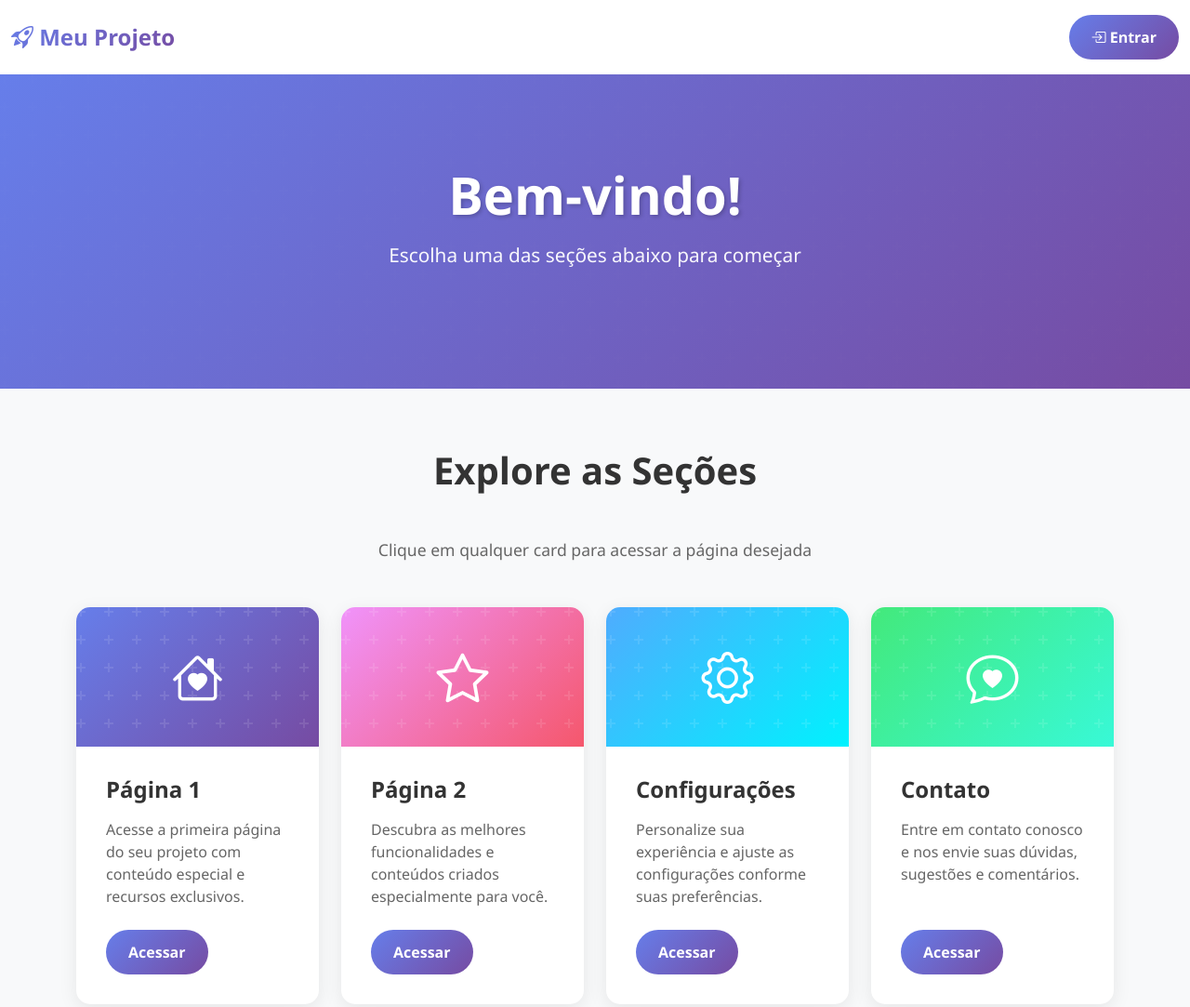
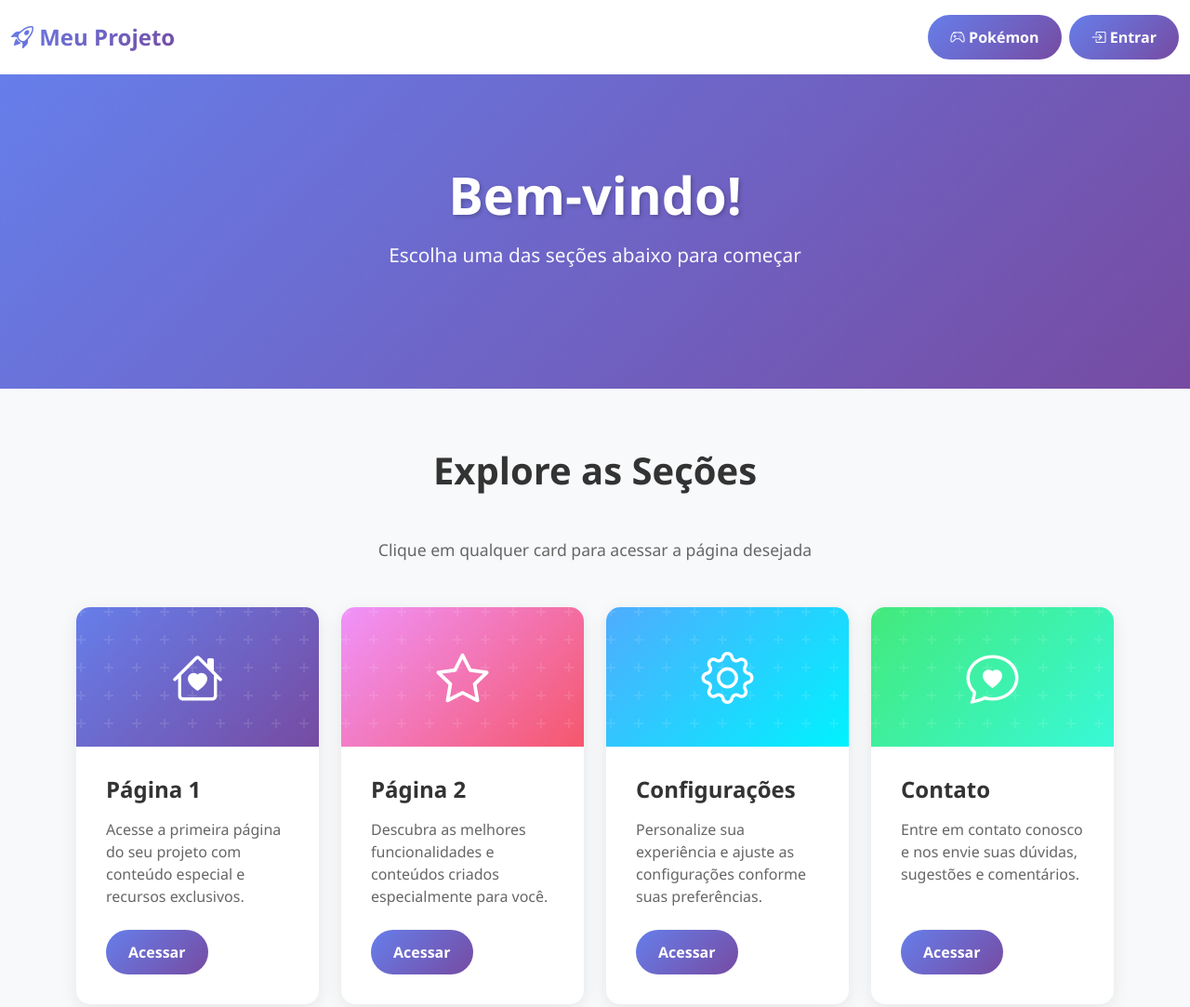
Before and after one commit to Bastor99/Proj-Unnamed, a website: page pages/index.html in a window 1280 px wide. Shown: the top 1083 px of the page at 93% size. Drawn offline with nearby package versions, Linux system fonts and the light colour scheme.

Commit message:
adição redirecionamento

```diff
--- a/pages/index.html
+++ b/pages/index.html
@@ -35,6 +35,15 @@
 
                 <!-- Nome do usuário -->
                 <span id="userNavbar" class="navbar-user"></span>
+
+                <!-- Botão de Pokémon -->
+                <a
+                    href="./pokemon.html"
+                    class="btn btn-custom"
+                >
+                    <i class="bi bi-controller"></i>
+                    Pokémon
+                </a>
 
                 <!-- Botão de login -->
                 <a
```
